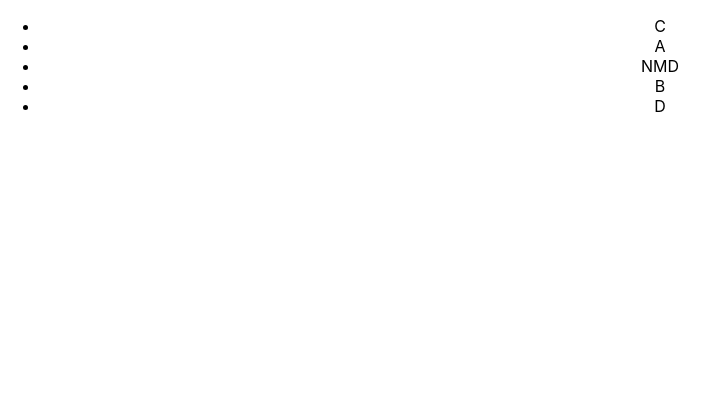
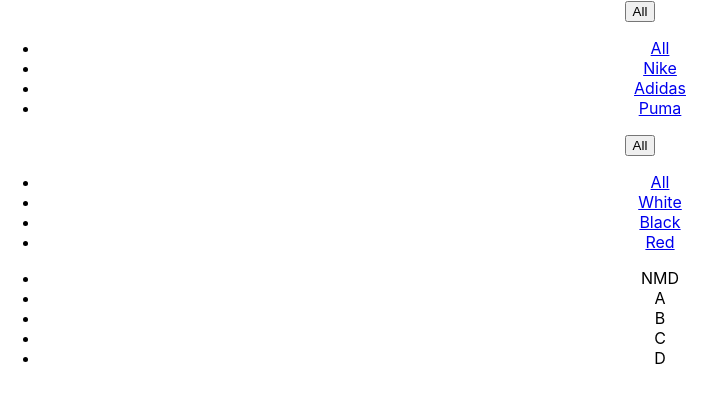
Before and after one commit to shekarramaswamy4/cs1300_development, a React (Create React App) app: page / in a window 1280 px wide. Shown: the top 402 px of the page, without its empty margins (0-725 px from the left). Built offline with nearby package versions, Linux system fonts and the light colour scheme.

Commit message:
added dropdowns

```diff
--- a/src/data.js
+++ b/src/data.js
@@ -1,12 +1,12 @@
 export const data = [
-    { name: "NMD", brand: "Adidas", color: "white", price: 130,
+    { name: "NMD", brand: "Adidas", color: "White", price: 130,
     img: "https://assets.adidas.com/images/w_840,h_840,f_auto,q_90,fl_lossy/6e0d2178b38f4c62b50ba93700e95204_9366/NMD_R1_Shoes_White_G27938_01_standard.jpg"},
-    { name: "A", brand: "Adidas", color: "black", price: 160,
+    { name: "A", brand: "Adidas", color: "Black", price: 160,
     img: "https://assets.adidas.com/images/w_840,h_840,f_auto,q_90,fl_lossy/6e0d2178b38f4c62b50ba93700e95204_9366/NMD_R1_Shoes_White_G27938_01_standard.jpg"},
-    { name: "B", brand: "Adidas", color: "white", price: 120,
+    { name: "B", brand: "Adidas", color: "White", price: 120,
     img: "https://assets.adidas.com/images/w_840,h_840,f_auto,q_90,fl_lossy/6e0d2178b38f4c62b50ba93700e95204_9366/NMD_R1_Shoes_White_G27938_01_standard.jpg"},
-    { name: "C", brand: "Nike", color: "red", price: 200,
+    { name: "C", brand: "Nike", color: "Red", price: 200,
     img: "https://assets.adidas.com/images/w_840,h_840,f_auto,q_90,fl_lossy/6e0d2178b38f4c62b50ba93700e95204_9366/NMD_R1_Shoes_White_G27938_01_standard.jpg"},
-    { name: "D", brand: "Puma", color: "white", price: 80,
+    { name: "D", brand: "Puma", color: "White", price: 80,
     img: "https://assets.adidas.com/images/w_840,h_840,f_auto,q_90,fl_lossy/6e0d2178b38f4c62b50ba93700e95204_9366/NMD_R1_Shoes_White_G27938_01_standard.jpg"},
 ]
--- a/src/list/FilteredList.jsx
+++ b/src/list/FilteredList.jsx
@@ -1,6 +1,6 @@
 import React, { Component } from 'react';
 import List from './List';
-import { DropdownButton, MenuItem} from 'react-bootstrap';
+import { DropdownButton, MenuItem } from 'react-bootstrap';
 
 /*
  * Handles filtering logic for items. Supports brand and color filtering,
@@ -10,22 +10,28 @@
   constructor(props) {
     super(props);
     this.state = {
-      brand: "",
-      color: "",
-      sorted: "des"
+      brand: "All",
+      color: "All",
+      sorted: ""
     };
 }
 
-// handleDropDown = (newType) => {
-//   this.setState({type: newType})
-// }
+dropDownSelect = (newFilter, field) => {
+  if (field === 'brand') {
+    this.setState({ brand: newFilter })
+  } else if (field === 'color') {
+    this.setState({ color: newFilter })
+  } else if (field === 'sorted') {
+    this.setState({ sorted: newFilter })
+  }
+}
 
 handleBrandFilter = (item) => {
-    return (this.state.brand === "" || this.state.brand === item.brand);
+    return (this.state.brand === "All" || this.state.brand === item.brand);
 }
 
 handleColorFilter = (item) => {
-    return (this.state.color === "" || this.state.color === item.color);
+    return (this.state.color === "All" || this.state.color === item.color);
 }
 
 filterItem = (item) => {
@@ -44,17 +50,24 @@
 }
 
 reset = () => {
-    this.setState({ brand: "", color: "", sorted: "" })
+    this.setState({ brand: "All", color: "All", sorted: "" })
 }
 
 render() {
   return (
     <div className="filter-list">
-      {/* <h1>Produce Search</h1>
-      <DropdownButton id="typeDropdown" title={this.state.type}>
-        <MenuItem eventKey="All" onSelect={() => this.handleDropDown('All')}>All</MenuItem>
-        <MenuItem eventKey="Fruit" onSelect={() => this.handleDropDown('Fruit')}>Fruits</MenuItem>
-        <MenuItem eventKey="Vegetables" onSelect={() => this.handleDropDown('Vegetable')}>Vegetables</MenuItem>
+      <DropdownButton id="brandDropdown" title={this.state.brand}>
+        <MenuItem eventKey="All" onSelect={() => this.dropDownSelect('All', 'brand')}>All</MenuItem>
+        <MenuItem eventKey="Nike" onSelect={() => this.dropDownSelect('Nike', 'brand')}>Nike</MenuItem>
+        <MenuItem eventKey="Adidas" onSelect={() => this.dropDownSelect('Adidas', 'brand')}>Adidas</MenuItem>
+        <MenuItem eventKey="Puma" onSelect={() => this.dropDownSelect('Puma', 'brand')}>Puma</MenuItem>
+      </DropdownButton>
+
+      <DropdownButton id="colorDropdown" title={this.state.color}>
+        <MenuItem eventKey="All" onSelect={() => this.dropDownSelect('All', 'color')}>All</MenuItem>
+        <MenuItem eventKey="White" onSelect={() => this.dropDownSelect('White', 'color')}>White</MenuItem>
+        <MenuItem eventKey="Black" onSelect={() => this.dropDownSelect('Black', 'color')}>Black</MenuItem>
+        <MenuItem eventKey="Red" onSelect={() => this.dropDownSelect('Red', 'color')}>Red</MenuItem>
       </DropdownButton>
 
         {/*
```
